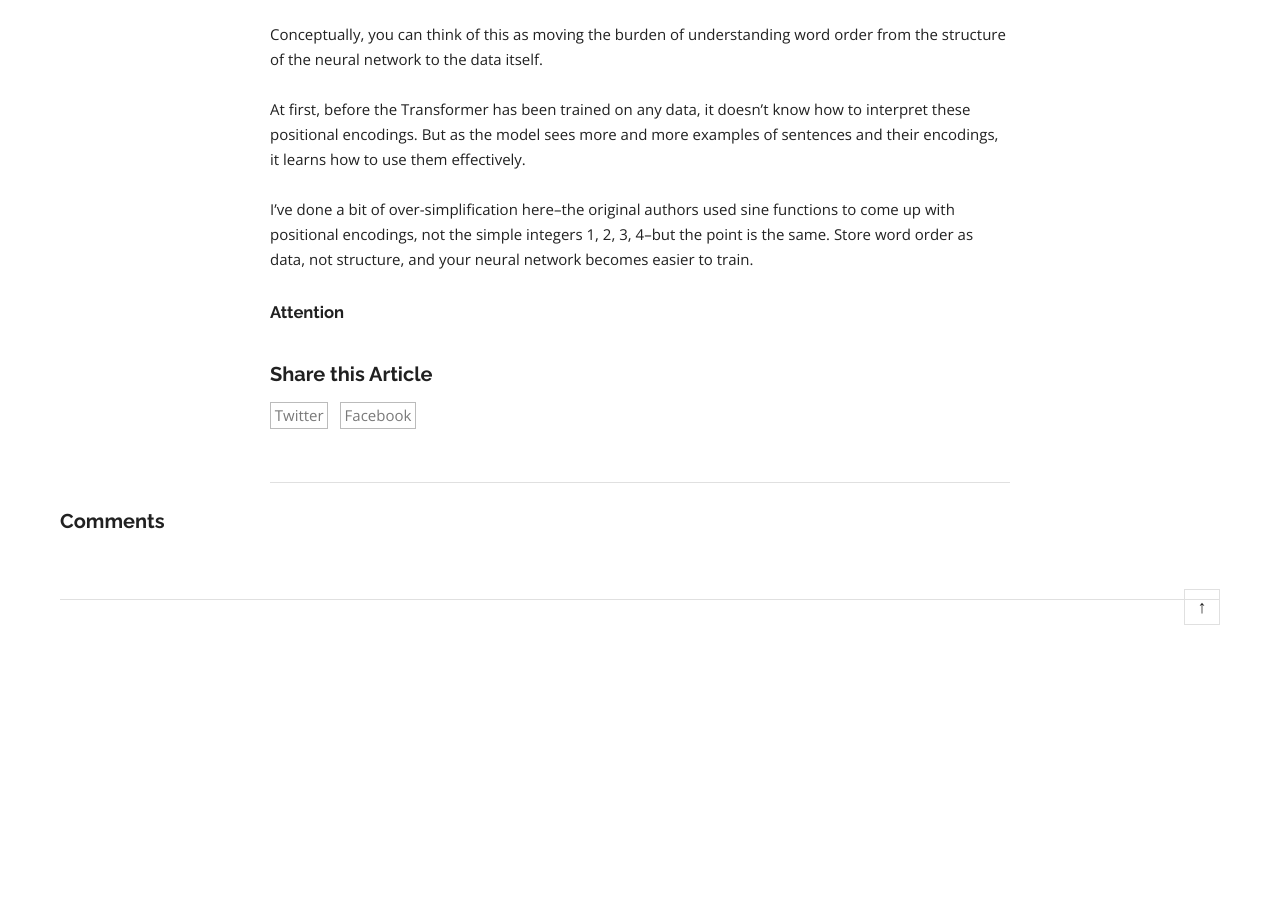
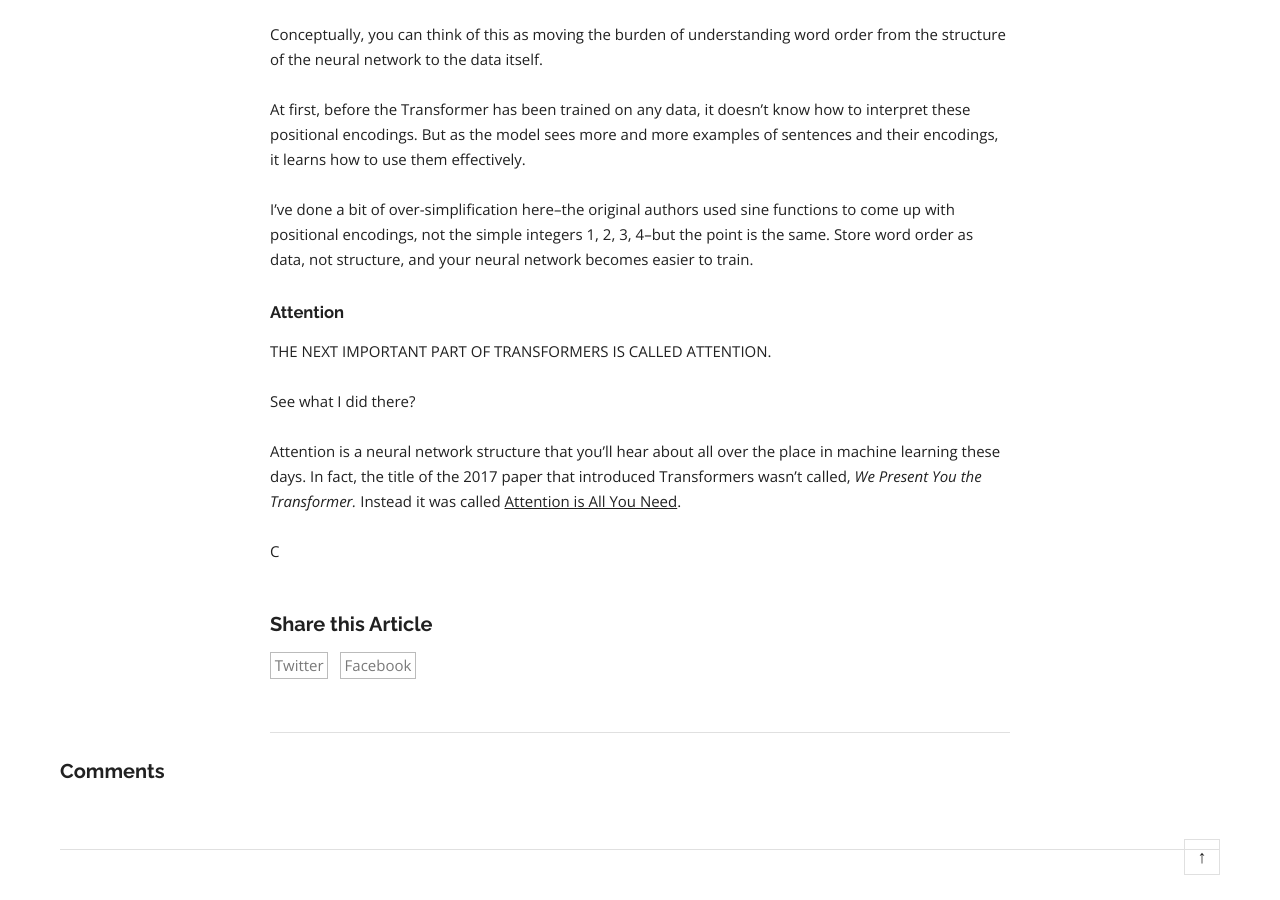
Before and after one commit to dalequark/daleonai, a Jekyll site: the page built from _posts/2021-05-06-transformers-explained-understand-the-model-behind-gpt-3-bert-t5-and-more.md, in a window 1280 px wide and 900 px high, scrolled down 4529 px. Built offline with Jekyll 4.4.1, drawn with Linux system fonts in a browser that asks for light colours; some web fonts are replaced; a script that is not in the unit is left out; comment, search, counter and statistics services are not loaded; before the commit the page ends 5179 px from its top, so only the background shows below that.

Commit message:
Update Blog “2021-05-06-transformers-explained-understand-the-model-behind-gpt-3-bert-t5-and-more”

```diff
--- a/_posts/2021-05-06-transformers-explained-understand-the-model-behind-gpt-3-bert-t5-and-more.md
+++ b/_posts/2021-05-06-transformers-explained-understand-the-model-behind-gpt-3-bert-t5-and-more.md
@@ -88,3 +88,11 @@ At first, before the Transformer has been trained on any data, it doesn't know h
 I've done a bit of over-simplification here--the original authors used sine functions to come up with positional encodings, not the simple integers 1, 2, 3, 4--but the point is the same. Store word order as data, not structure, and your neural network becomes easier to train.
 
 #### Attention
+
+THE NEXT IMPORTANT PART OF TRANSFORMERS IS CALLED ATTENTION.
+
+See what I did there?
+
+Attention is a neural network structure that you'll hear about all over the place in machine learning these days. In fact, the title of the 2017 paper that introduced Transformers wasn't called, *We Present You the Transformer.* Instead it was called [Attention is All You Need](https://arxiv.org/pdf/1706.03762.pdf).
+
+C
```
